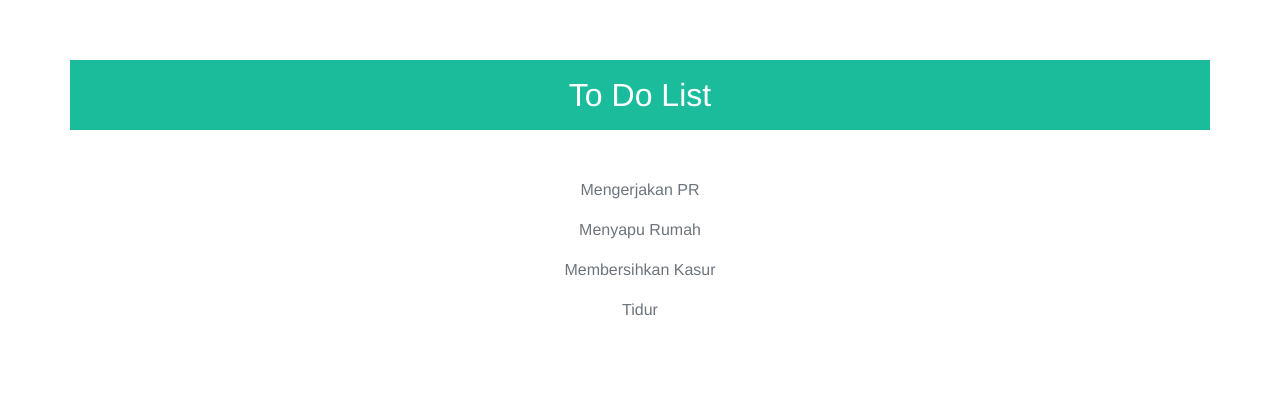
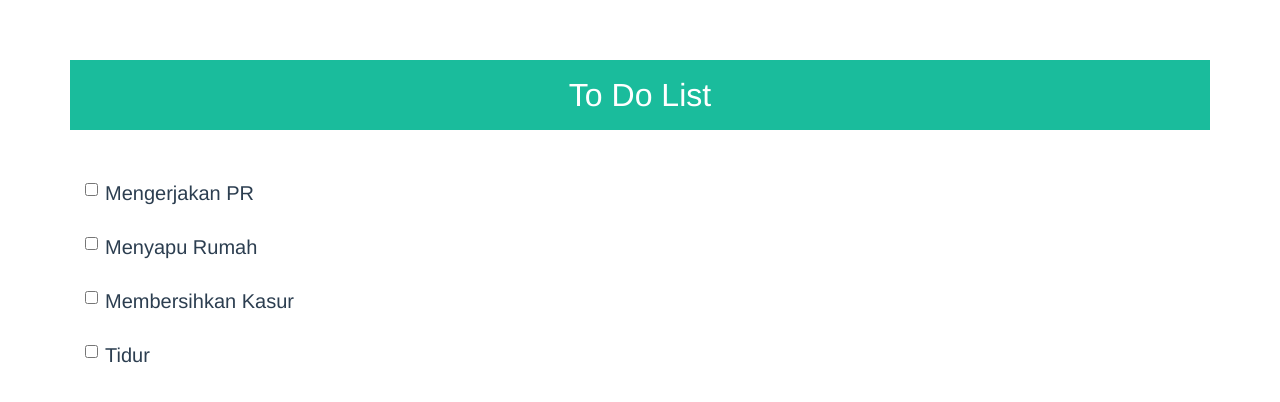
Before and after one commit to rayfajar/BWA---VUE-DASAR, a Vue app in the folder vue-dasar/: page / in a window 1280 px wide. Shown: the top 402 px of the page. Built offline with nearby package versions, Linux system fonts and the light colour scheme.

Commit message:
add checkboxes on to do list

```diff
--- a/vue-dasar/src/App.vue
+++ b/vue-dasar/src/App.vue
@@ -10,8 +10,17 @@
      <div class="row content">
        <div class="col-lg-12">
          <div class="pekerjaan-rumah">
-          <div class="tugas" v-for="tugasSaya in tugas" v-bind:key="tugasSaya.id">
-            <p class="text-secondary">{{ tugasSaya.namaTugas}}</p>
+           <div class="row">
+            <div class="tugas text-left mb-4 col-lg-12" v-for="tugasSaya in tugas" v-bind:key="tugasSaya.id">
+              <!-- v-for untuk looping data v bind:key untuk menentukan data berdasarkan apa -->
+             <div class="form-check">
+              <input class="form-check-input" onclick="" type="checkbox" value="" v-bind:id="`todo-`+tugasSaya.id">
+              <!-- setiap pengambilan data dari v-for gunakan v-bind: terus sesuaikan dengan javascript biasa (ini brarti id nya todo-id id dari si data jsonnya)-->
+              <label class="form-check-label item" v-bind:for="`todo-`+tugasSaya.id">
+                {{tugasSaya.namaTugas}}
+              </label>
+            </div>
+          </div>
           </div>
         </div>
        </div>
@@ -80,4 +89,8 @@ export default {
   margin: 0;
   color:white
 }
+
+.tugas .item {
+  font-size:20px
+}
 </style>
```
